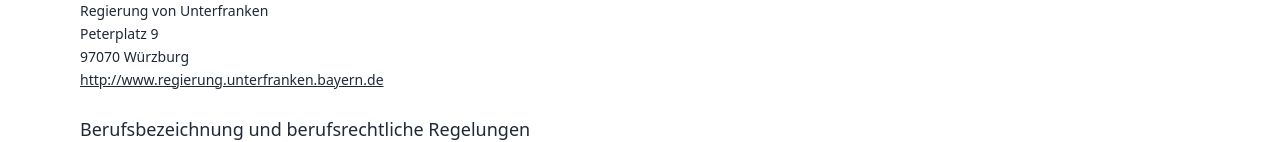
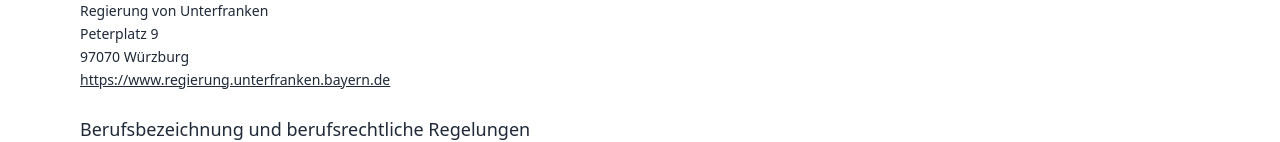
Before and after one commit to chrisknapp98/react-dentist-example, a Next.js app: page /impressum in a window 1280 px wide. Shown: the part 660-802 px from the top of the page. Built offline with nearby package versions, Linux system fonts and the light colour scheme.

Commit message:
use & display https url

```diff
--- a/src/app/impressum/page.tsx
+++ b/src/app/impressum/page.tsx
@@ -62,12 +62,12 @@ export default function Impressum() {
               97070 Würzburg
               <br />
               <a
-                href="http://www.regierung.unterfranken.bayern.de"
+                href="https://www.regierung.unterfranken.bayern.de"
                 target="_blank"
                 rel="noopener noreferrer"
                 className="underline"
               >
-                http://www.regierung.unterfranken.bayern.de
+                https://www.regierung.unterfranken.bayern.de
               </a>
             </p>
           </div>
```
